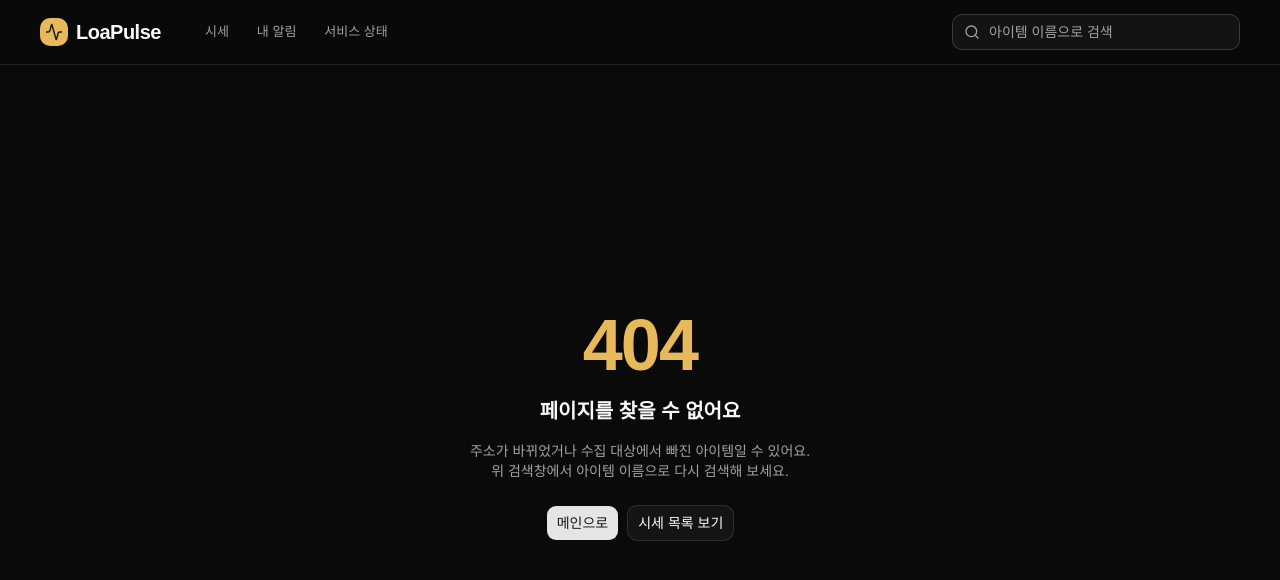
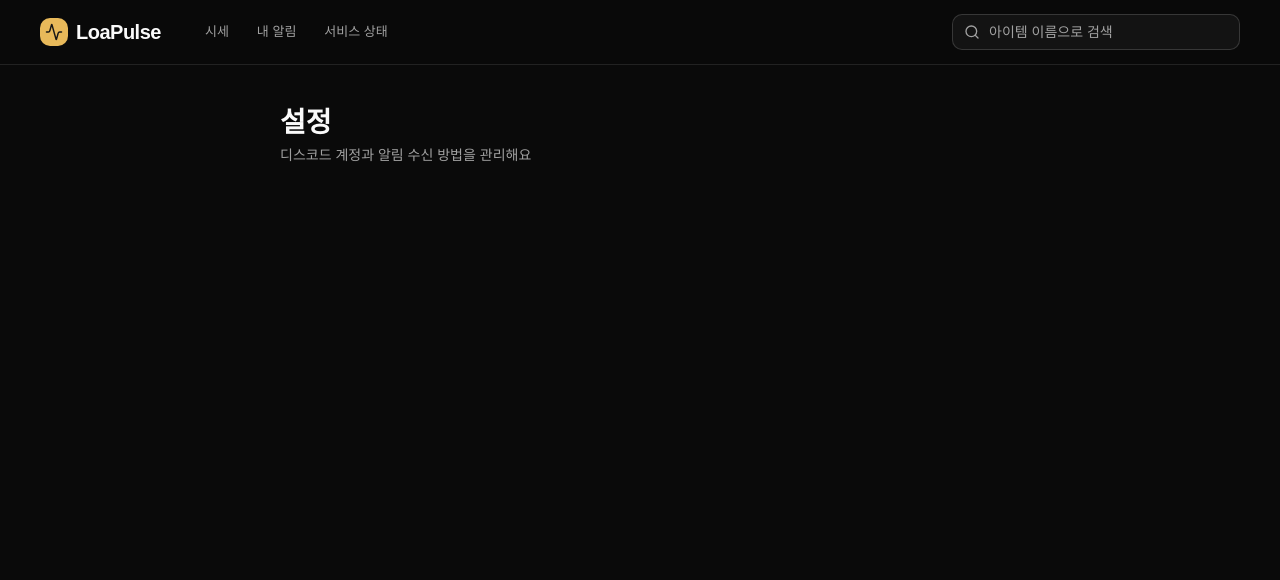
Before and after one commit to loa-pulse/loa-pulse-frontend, a React (Vite) app: page /settings in a window 1280 px wide. Before the commit this address had no page. Shown: the top 580 px of the page. Built offline with nearby package versions, Linux system fonts and the light colour scheme.

Commit message:
feat: 내 알림, 설정, 서비스 상태 경로 골격 추가

```diff
--- /dev/null
+++ b/src/pages/alerts-page.tsx
@@ -0,0 +1,14 @@
+/** 내 알림 (/alerts, 로그인 필요). 등록한 알림, 받은 알림 내역 */
+function AlertsPage() {
+  return (
+    <>
+      <title>내 알림 · LoaPulse</title>
+      <h1 className="text-[28px] leading-9 font-bold">내 알림</h1>
+      <p className="mt-1 text-sm text-muted-foreground">
+        조건을 만족하면 디스코드 DM으로 한 번 알려 드려요
+      </p>
+    </>
+  )
+}
+
+export default AlertsPage
--- /dev/null
+++ b/src/pages/settings-page.tsx
@@ -0,0 +1,14 @@
+/** 설정 (/settings, 로그인 필요). 디스코드 계정, DM 수신 확인, 알림 받기, 회원 탈퇴 */
+function SettingsPage() {
+  return (
+    <div className="mx-auto max-w-[720px]">
+      <title>설정 · LoaPulse</title>
+      <h1 className="text-[28px] leading-9 font-bold">설정</h1>
+      <p className="mt-1 text-sm text-muted-foreground">
+        디스코드 계정과 알림 수신 방법을 관리해요
+      </p>
+    </div>
+  )
+}
+
+export default SettingsPage
--- /dev/null
+++ b/src/pages/status-page.tsx
@@ -0,0 +1,14 @@
+/** 서비스 상태 (/status). 핵심 지표, 반영 지연 추이(Grafana), 등급별 수집 현황, 최근 장애 */
+function StatusPage() {
+  return (
+    <>
+      <title>서비스 상태 · LoaPulse</title>
+      <h1 className="text-[28px] leading-9 font-bold">서비스 상태</h1>
+      <p className="mt-1 text-sm text-muted-foreground">
+        LoaPulse가 시세를 얼마나 빠르고 정확하게 모으는지 그대로 공개해요
+      </p>
+    </>
+  )
+}
+
+export default StatusPage
--- a/src/router.tsx
+++ b/src/router.tsx
@@ -1,9 +1,12 @@
 import { createBrowserRouter } from 'react-router'
 import App from '@/App'
+import AlertsPage from '@/pages/alerts-page'
 import HomePage from '@/pages/home-page'
 import ItemDetailPage from '@/pages/item-detail-page'
 import ItemsPage from '@/pages/items-page'
 import NotFoundPage from '@/pages/not-found-page'
+import SettingsPage from '@/pages/settings-page'
+import StatusPage from '@/pages/status-page'
 
 export const router = createBrowserRouter([
   {
@@ -13,6 +16,9 @@ export const router = createBrowserRouter([
       { index: true, Component: HomePage },
       { path: 'items', Component: ItemsPage },
       { path: 'items/:itemId', Component: ItemDetailPage },
+      { path: 'alerts', Component: AlertsPage },
+      { path: 'settings', Component: SettingsPage },
+      { path: 'status', Component: StatusPage },
       { path: '*', Component: NotFoundPage },
     ],
   },
```
